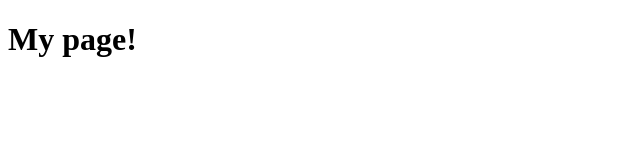
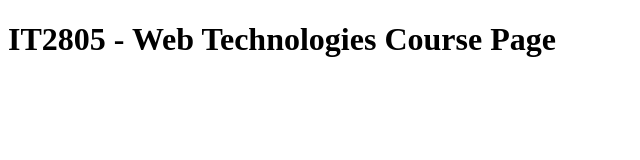
Before and after one commit to espehel/WebTek, a plain HTML site: page index.html in a window 1280 px wide. Shown: the whole page, without its empty margins (0-640 px from the left). Drawn offline with Linux system fonts and the light colour scheme.

Commit message:
added header

```diff
--- a/index.html
+++ b/index.html
@@ -5,7 +5,7 @@
 
 </head>
 <body>
-<h1>My page!<h1>
+<h1>IT2805 - Web Technologies Course Page<h1>
 
 </body>
 </html>
```
